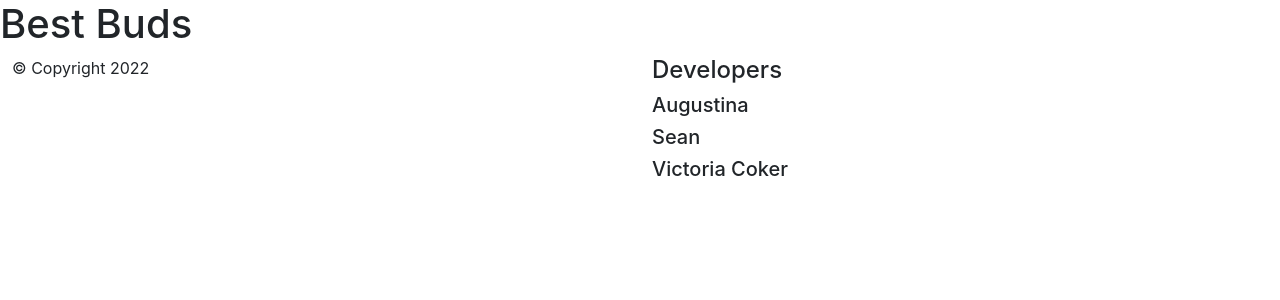
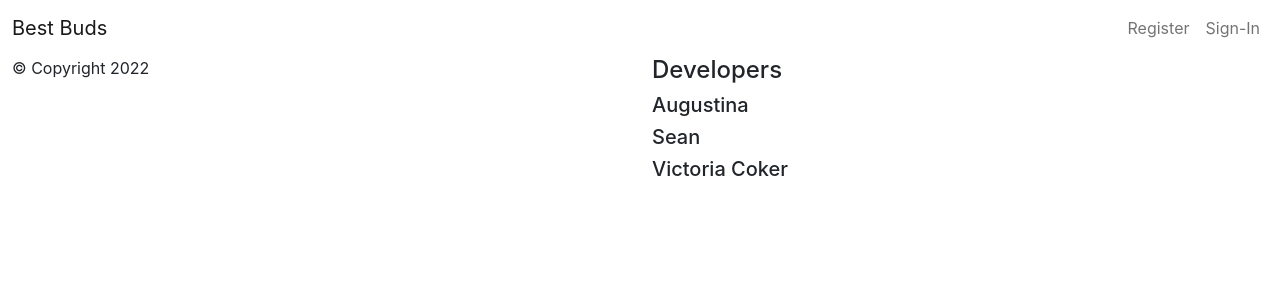
Before and after one commit to ShnanignFlanign/Best-Buds-Frontend, a React (Create React App) app in the folder best-buds/: page / in a window 1280 px wide. Shown: the top 300 px of the page. Built offline with nearby package versions, Linux system fonts and the light colour scheme.

Commit message:
ADDED HEADER COMPONENT

```diff
--- a/best-buds/src/App.js
+++ b/best-buds/src/App.js
@@ -1,11 +1,12 @@
 import React, {Component} from 'react'
 import Footer from './Footer'
+import Header from './Header'
 
 class App extends Component{
   render (){
     return(
       <div>
-       <h1>Best Buds</h1>
+      <Header/>
        <Footer/>
       </div>
     )
--- a/best-buds/src/Footer.js
+++ b/best-buds/src/Footer.js
@@ -6,7 +6,7 @@ import Col from 'react-bootstrap/Col';
 class Footer extends Component{
   render(){
     return(
-      <Container fluid>
+      <Container fluid fixed="bottom">
         <Row>
         <Col> &copy; Copyright 2022</Col>
         <Col>
--- a/best-buds/src/Header.js
+++ b/best-buds/src/Header.js
@@ -0,0 +1,22 @@
+import React, { Component} from 'react'
+import Container from 'react-bootstrap/Container';
+import Nav from 'react-bootstrap/Nav';
+import Navbar from 'react-bootstrap/Navbar';
+
+class Header extends Component{
+  render(){
+    return(
+      <Navbar expand="lg">
+      <Container fluid>
+        <Navbar.Brand href="#">Best Buds</Navbar.Brand>
+        <Nav>
+          <Nav.Link href="#">Register</Nav.Link>
+          <Nav.Link href="#">Sign-In</Nav.Link>
+        </Nav>
+      </Container>
+      </Navbar>
+    )
+  }
+}
+
+export default Header;
```
